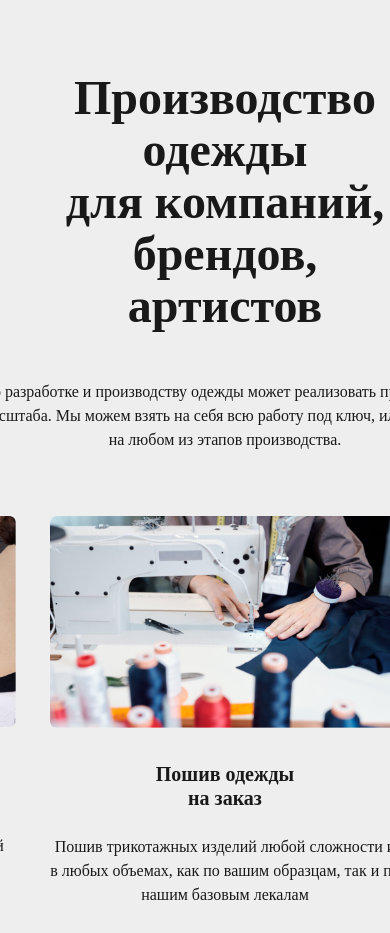
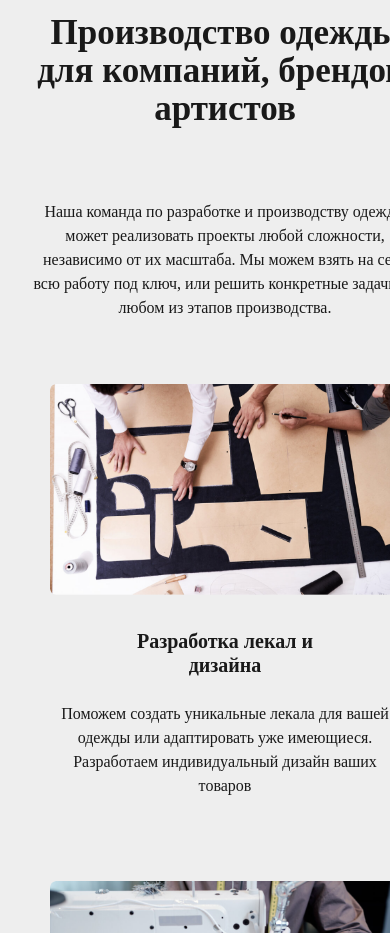
Before and after one commit to leandoerbore/lesson-layout-market, a plain HTML site: page index.html in a window 390 px wide. Shown: the part 2560-3493 px from the top of the page. Drawn offline with Linux system fonts and the light colour scheme; a web font is replaced by a local one.

Commit message:
ADD: adaptive to development section, FE

```diff
--- a/styles.css
+++ b/styles.css
@@ -354,6 +354,10 @@ body {
   flex-direction: column;
   align-items: center;
   padding-block: 305px 130px;
+
+  @media (max-width: 1205px) {
+    padding-block: 247px 71px;
+  }
 }
 
 .development__title {
@@ -361,23 +365,38 @@ body {
   font-size: 48px;
   line-height: 52px;
   text-align: center;
+
+  @media (max-width: 1205px) {
+    font-size: 35px;
+    line-height: 38px;
+  }
 }
 
 .development__text {
   display: inline-block;
   padding-block: 48px 64px;
-  width: 734px;
+  max-width: 734px;
 
   font-size: 16px;
   line-height: 24px;
 
   text-align: center;
+
+  @media (max-width: 1205px) {
+    padding-block: 72px 64px;
+    max-width: 540px;
+  }
 }
 
 .development__table {
   display: grid;
   grid-template-columns: repeat(3, 351px);
   gap: 34px;
+
+  @media (max-width: 1205px) {
+    grid-template-columns: repeat(1, 351px);
+    gap: 83px;
+  }
 }
 
 .development__card {
@@ -435,7 +454,7 @@ body {
 
   background-image: url("./public/images/video/video.jpeg");
   background-repeat: no-repeat;
-  /* background-size: 100%; */
+  background-size: cover;
   background-position: center;
 
   @media (max-width: 1205px) {
@@ -444,6 +463,8 @@ body {
 
     left: 50%;
     transform: translateX(-50%);
+
+    background-size: unset;
   }
 }
 
```
